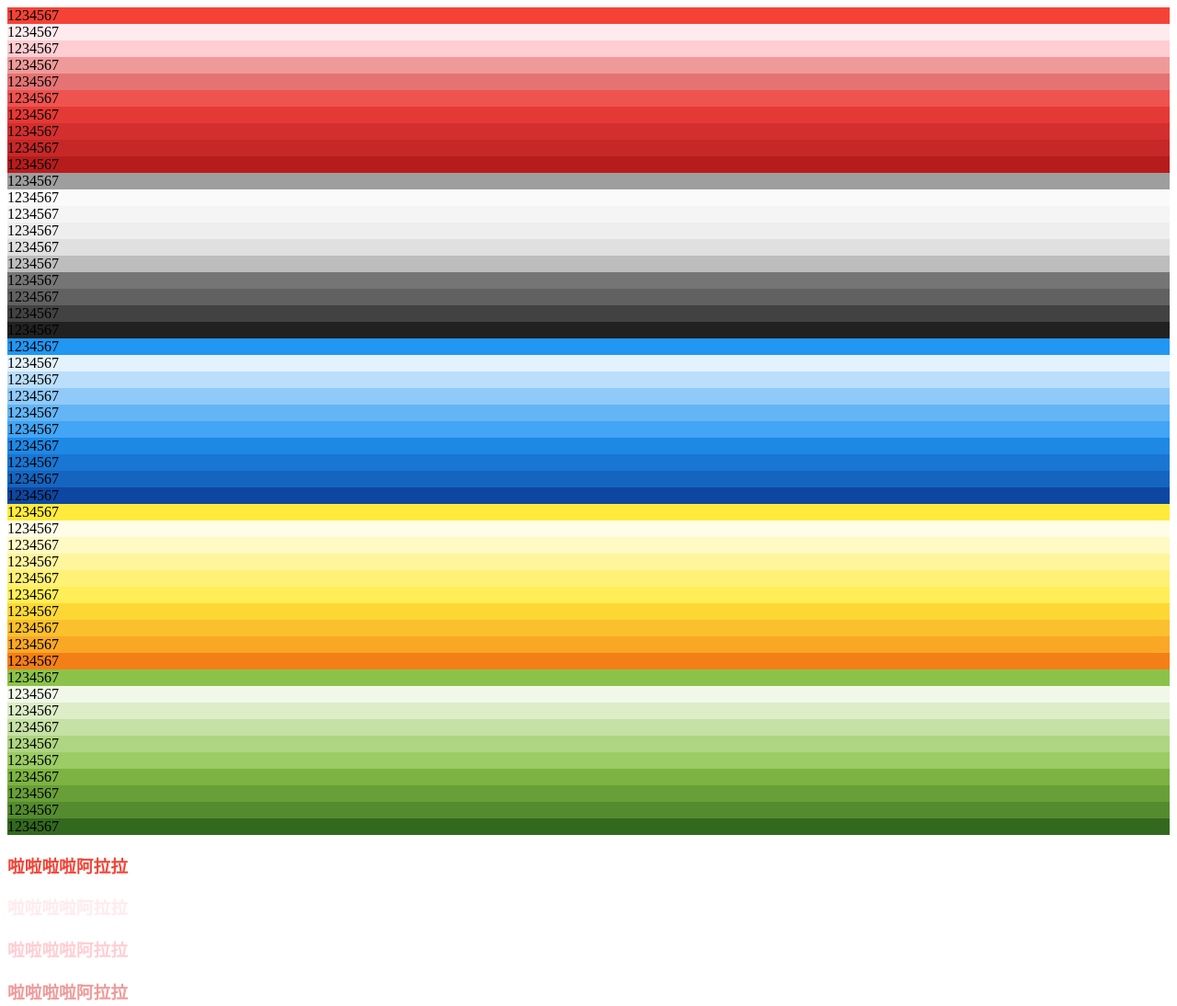
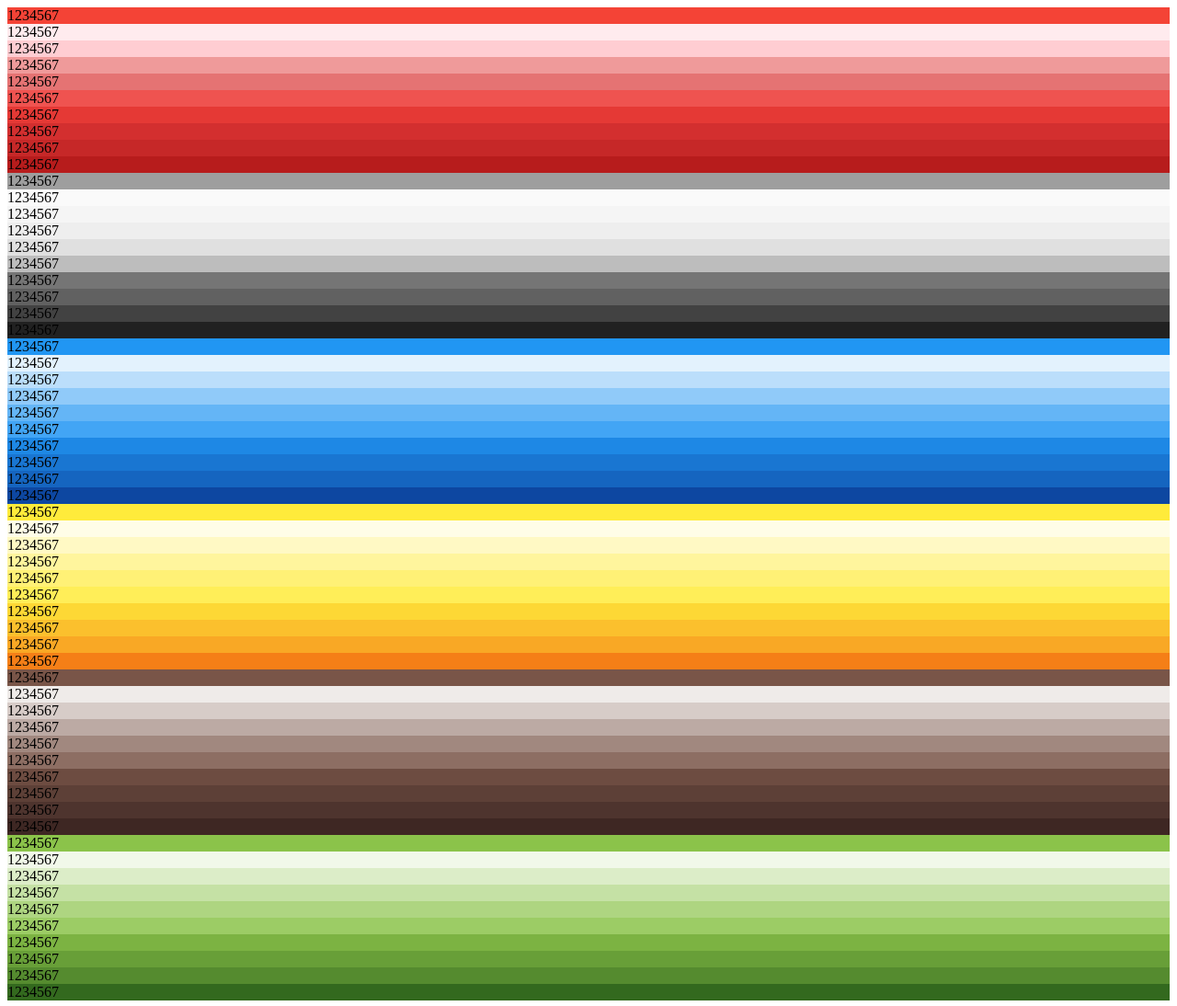
Before and after one commit to lwxyfer/-lazyColor, a website: page dist/index.html in a window 1280 px wide. Shown: the top 1094 px of the page at 92% size. Drawn offline with Linux system fonts and the light colour scheme.

Commit message:
add all colors

```diff
--- a/gulpfile.js
+++ b/gulpfile.js
@@ -22,7 +22,7 @@ gulp.task('build',function() {
   .pipe(gulp.dest('dist'))
 })
 
-gulp.task('watch',function() {
+gulp.task('dev',function() {
   browserSync.init({
     server: {
       baseDir: "dist"
--- a/package.json
+++ b/package.json
@@ -20,6 +20,7 @@
   },
   "homepage": "https://github.com/lwxyfer/lazyColor#readme",
   "devDependencies": {
+    "amazeui-doc-util": "^0.7.1",
     "browser-sync": "^2.13.0",
     "gulp": "^3.9.1",
     "gulp-clean-css": "^2.0.11",
--- a/src/lazyColor.less
+++ b/src/lazyColor.less
@@ -293,13 +293,15 @@
 #424242,
 #212121;
 
-@sp:
+@pure:
 #000000,
 #FFFFFF,
 transparent;
 
 
-// 生成背景颜色表
+
+
+// function: generate background color palette
 .generate-color(@str, @items, @n, @classname, @i: 1) when (@i =< @n) {
   .@{str}-@{classname}-@{i} {
     background-color: extract(@items, @i) !important;
@@ -307,7 +309,7 @@ transparent;
   .generate-color(@str, @items, @n, @classname, (@i + 1));
 };
 
-// 生成字体颜色表
+// function: generate font color palette
 .generate-text-color(@str, @items, @n, @classname, @i: 1) when (@i =< @n) {
   .@{str}-@{classname}-txt-@{i} {
     color: extract(@items, @i) !important;
@@ -315,12 +317,18 @@ transparent;
   .generate-text-color(@str, @items, @n, @classname, (@i + 1));
 };
 
-// 选项配置
-@all-color: @red, @grey, @blue, @yellow, @light-green;  // 所需的所有的颜色
-@name: red,grey,blue,yellow,light-green; // 为每个色彩列表配置类名
+// configuration
+// Color-List : red, pink, purple, deep-purple, indigo, blue, light-blue, cyan, teal, green, light-green, lime, yellow, amber, orange, deep-orange, brown, grey, blue-grey, pure
+
+// choose color that you want to generate
+@all-color:
+@red, @pink, @purple, @deep-purple, @indigo, @blue, @light-blue, @cyan, @teal, @green, @light-green, @lime, @yellow, @amber, @orange, @deep-orange, @brown, @grey, @blue-grey, @pure;
+
+@name: red, pink, purple, deep-purple, indigo, blue, light-blue, cyan, teal, green, light-green, lime, yellow, amber, orange, deep-orange, brown, grey, blue-grey, pure; // 为每个色彩列表配置类名
+
 @prefix: am-cor; // 配置自定义的前缀
 
-// 生成所有的颜色表
+// generate color
 .gen-all(@arr, @n, @classname, @i:1) when (@i =< @n) {
   .generate-color( @prefix, extract(@arr,@i), length( extract(@arr,@i) ), extract(@classname,@i), );
   .generate-text-color( @prefix, extract(@arr,@i), length( extract(@arr,@i) ), extract(@classname,@i), );
```
Also changed, not shown: README.md, dist/index.html, dist/lazyColor.css.
